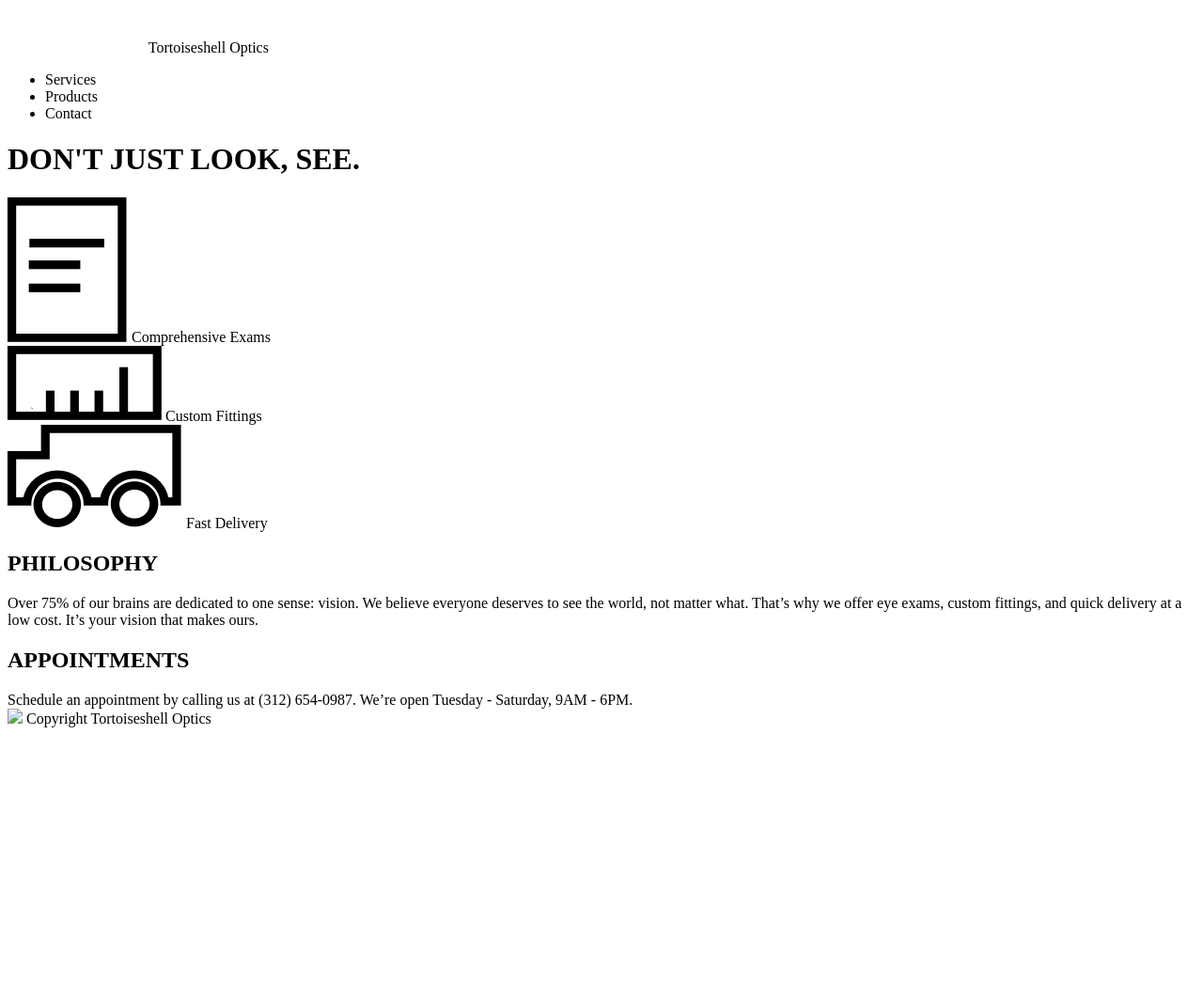
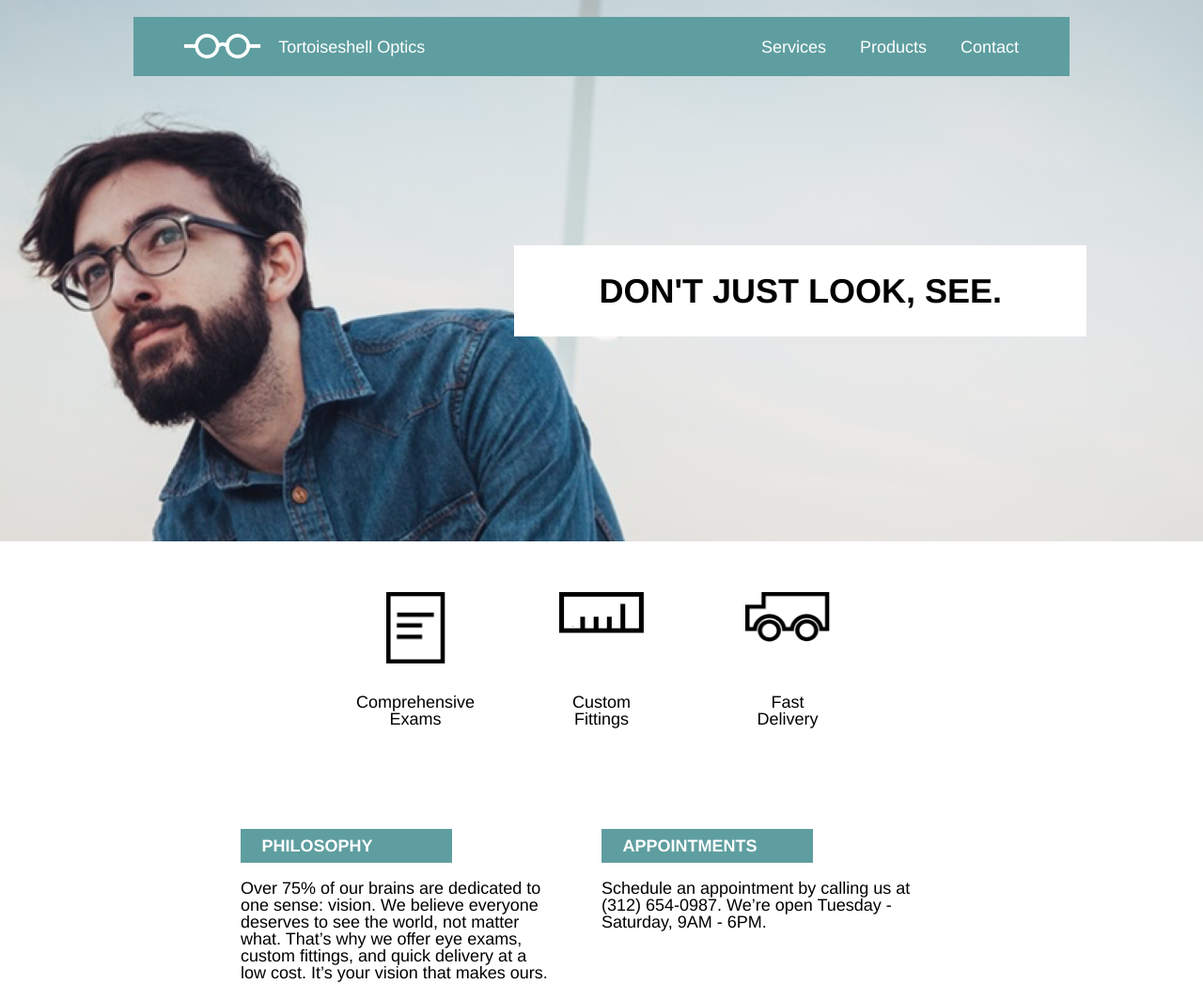
Before and after one commit to MarkRBowles/TortoiseshellOptics, a plain HTML site: page index.html in a window 1280 px wide. Shown: the top 1047 px of the page at 94% size. Before the commit the page ends 800 px from the top, so only its background shows below. Drawn offline with Linux system fonts and the light colour scheme.

Commit message:
desktop CSS added

```diff
--- a/index.html
+++ b/index.html
@@ -2,6 +2,7 @@
 <html>
 <head>
 	<title>Tortoiseshell Optics</title>
+	<link rel="stylesheet" type="text/css" href="resources/css/reset.css">
 	<link rel="stylesheet" type="text/css" href="resources/css/style.css">
 </head>
 <body>
@@ -10,8 +11,10 @@
 
 		<!-- Navigation bar -->
 		<nav class="container">
-			<img src="resources/img/logo-white.png">
-			<span>Tortoiseshell Optics</span>
+			<div class="logo">
+				<img src="resources/img/logo-white.png">
+				<span>Tortoiseshell Optics</span>
+			</div>
 			<ul>
 				<li>Services</li>
 				<li>Products</li>
@@ -20,16 +23,18 @@
 		</nav>
 
 		<!-- Title -->
-		<div class="title">
-			<h1>DON'T JUST LOOK, SEE.</h1>
+
+		<div class="main-banner">
+			<div class="title">
+				<h1>DON'T JUST LOOK, SEE.</h1>
+			</div>
 		</div>
-
 	</header>
 
 	<!-- Services -->
-	<div class="container">
+	<div class="container services">
 		<div class="service">
-			<img src="resources/img/paper-icon.png">
+			<img class="paper" src="resources/img/paper-icon.png">
 			<span>Comprehensive Exams</span>
 		</div>
 		<div class="service">
@@ -43,21 +48,21 @@
 	</div>
 
 	<!-- Details -->
-	<div class="container">
+	<div class="container details">
 		<div class="detail">
 			<h2 class="detail-title">PHILOSOPHY</h2>
-			<span>Over 75% of our brains are dedicated to one sense: vision. We believe everyone deserves to see the world, not matter what. That’s why we offer eye exams, custom fittings, and quick delivery at a low cost. It’s your vision that makes ours.</span>
+			<p>Over 75% of our brains are dedicated to one sense: vision. We believe everyone deserves to see the world, not matter what. That’s why we offer eye exams, custom fittings, and quick delivery at a low cost. It’s your vision that makes ours.</p>
 		</div>
 		<div class="detail">
 			<h2 class="detail-title">APPOINTMENTS</h2>
-			<span>Schedule an appointment by calling us at (312) 654-0987. We’re open Tuesday - Saturday, 9AM - 6PM.</span>
+			<p>Schedule an appointment by calling us at (312) 654-0987. We’re open Tuesday - Saturday, 9AM - 6PM.</p>
 		</div>
 	</div>
 
 	<!-- Footer -->
-	<div class="container">
+	<div class="footer container">
 		<footer>
-			<img src="resources/css/logo-black.png">
+			<img src="resources/img/logo-black.png">
 			<span>Copyright Tortoiseshell Optics</span>
 		</footer>
 	</div>
--- /dev/null
+++ b/resources/css/reset.css
@@ -0,0 +1,48 @@
+/* http://meyerweb.com/eric/tools/css/reset/
+   v2.0 | 20110126
+   License: none (public domain)
+*/
+
+html, body, div, span, applet, object, iframe,
+h1, h2, h3, h4, h5, h6, p, blockquote, pre,
+a, abbr, acronym, address, big, cite, code,
+del, dfn, em, img, ins, kbd, q, s, samp,
+small, strike, strong, sub, sup, tt, var,
+b, u, i, center,
+dl, dt, dd, ol, ul, li,
+fieldset, form, label, legend,
+table, caption, tbody, tfoot, thead, tr, th, td,
+article, aside, canvas, details, embed,
+figure, figcaption, footer, header, hgroup,
+menu, nav, output, ruby, section, summary,
+time, mark, audio, video {
+  margin: 0;
+  padding: 0;
+  border: 0;
+  font-size: 100%;
+  font: inherit;
+  vertical-align: baseline;
+}
+/* HTML5 display-role reset for older browsers */
+article, aside, details, figcaption, figure,
+footer, header, hgroup, menu, nav, section {
+  display: block;
+}
+body {
+  line-height: 1;
+}
+ol, ul {
+  list-style: none;
+}
+blockquote, q {
+  quotes: none;
+}
+blockquote:before, blockquote:after,
+q:before, q:after {
+  content: '';
+  content: none;
+}
+table {
+  border-collapse: collapse;
+  border-spacing: 0;
+}
--- a/resources/css/style.css
+++ b/resources/css/style.css
@@ -0,0 +1,155 @@
+/*General*/
+
+html {
+	font-family: Helvetica;
+	font-size: 18px;
+	line-height: 1.4;
+}
+
+header {
+	background-image: url(../img/glasses-bg.png);
+	background-repeat: no-repeat;
+	background-position: center;
+	background-size: cover;
+	padding-top: 1rem;
+	height: 31rem;
+}
+
+h1 {
+	font-weight: bold;
+	font-size: 2rem;
+	line-height: 1.2;
+}
+
+h2 {
+	color: white;
+	font-weight: bold;
+	font-size: 1rem;
+}
+
+.container {
+	display: flex;
+	align-items: center;
+	max-width: 960px;
+	margin: auto;
+}
+
+
+/*Navigation bar*/
+
+nav {
+	background-color: cadetblue;
+	margin-top: 1rem;
+	padding: 1rem;
+	color: white;
+	display: flex;
+	justify-content: space-between;
+}
+
+.logo {
+	padding-left: 2rem;
+	display: flex;
+	align-items: center;
+}
+
+nav img {
+	height: 1.5rem;
+	margin-right: 1rem;
+}
+
+nav ul {
+	display: flex;
+}
+
+nav ul li {
+	margin-right: 2rem;
+}
+
+
+/*Main banner*/
+
+.main-banner {
+	display: flex;
+	justify-content: flex-end;
+	max-width: 960px;
+	margin: auto;
+}
+
+.title {
+	padding: 1.5rem 5rem;
+	background-color: white;
+	margin-top: 10rem;
+	margin-right: -2rem;
+}
+
+
+/*services*/
+
+.services {
+	display: flex;
+	justify-content: center;
+}
+
+.service {
+	display: flex;
+	flex-direction: column;
+	align-items: center;
+	justify-content: space-between;
+	margin: 3rem 3rem;
+	height: 8rem;
+	width: 5rem;
+	text-align: center;
+}
+
+.service img.paper {
+	width: 3.5rem;
+	display: block;
+}
+
+.service img {
+	width: 5rem;
+}
+
+
+/*Detail*/
+
+.details {
+	display: flex;
+	align-items: flex-start;
+	justify-content: center;
+	margin-top: 3rem;
+}
+
+.detail {
+	width: 35%;
+	padding-right: 5%;
+	margin-bottom: 4rem;
+}
+
+.detail-title {
+	background-color: cadetblue;
+	width: 10rem;
+	padding: 0.5rem 1.25rem;
+	margin-bottom: 1rem;
+}
+
+
+/*Footer*/
+
+.footer {
+	background-color: azure;
+	width: 100%;
+	display: flex;
+	align-items: center;
+}
+
+footer {
+	padding: 4rem 4rem;
+	display: flex;
+	align-items: center;
+}
+
+footer img {
+	height: 1.5rem;
+	margin-right: 1rem;
+}
```
